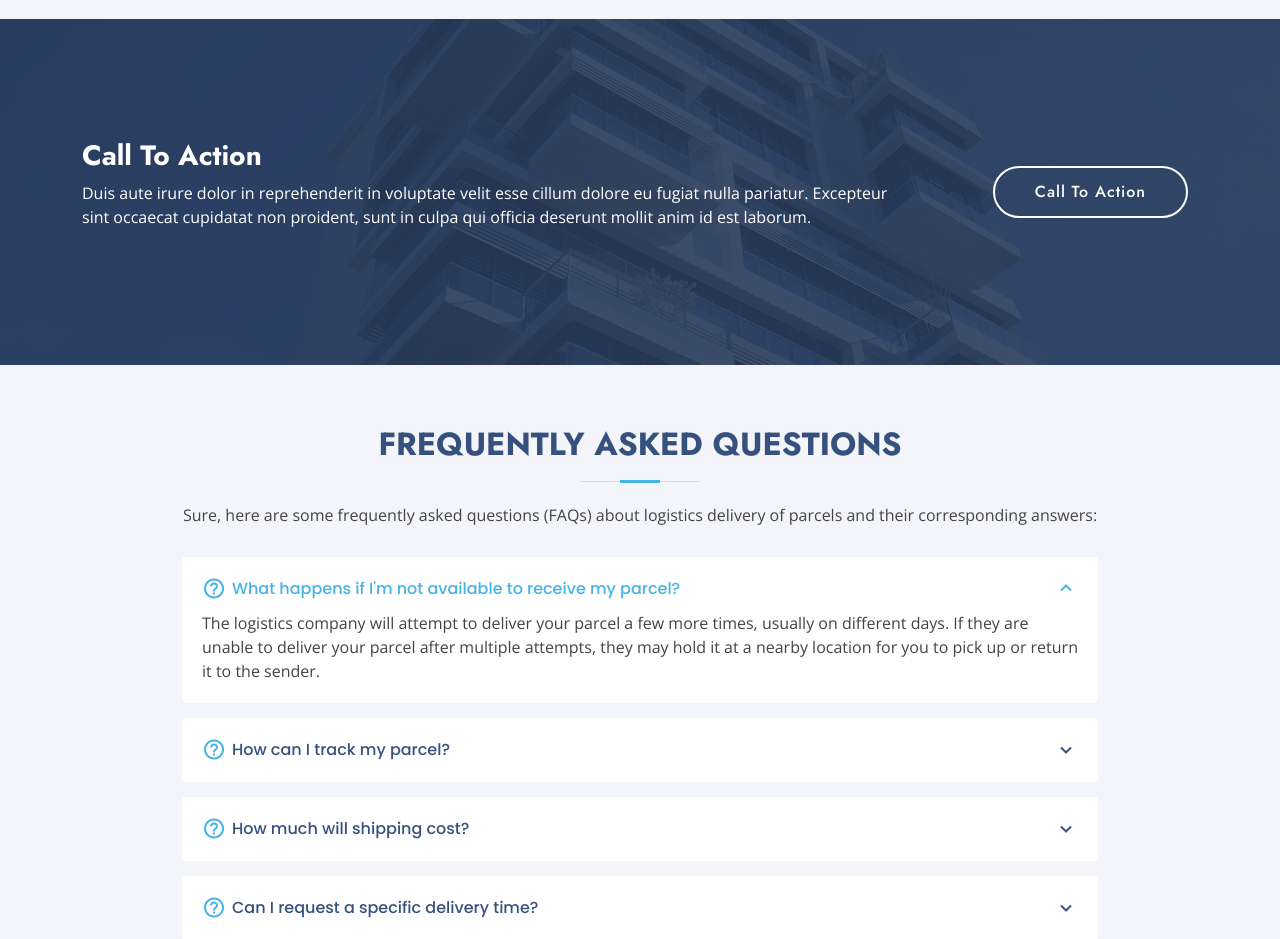
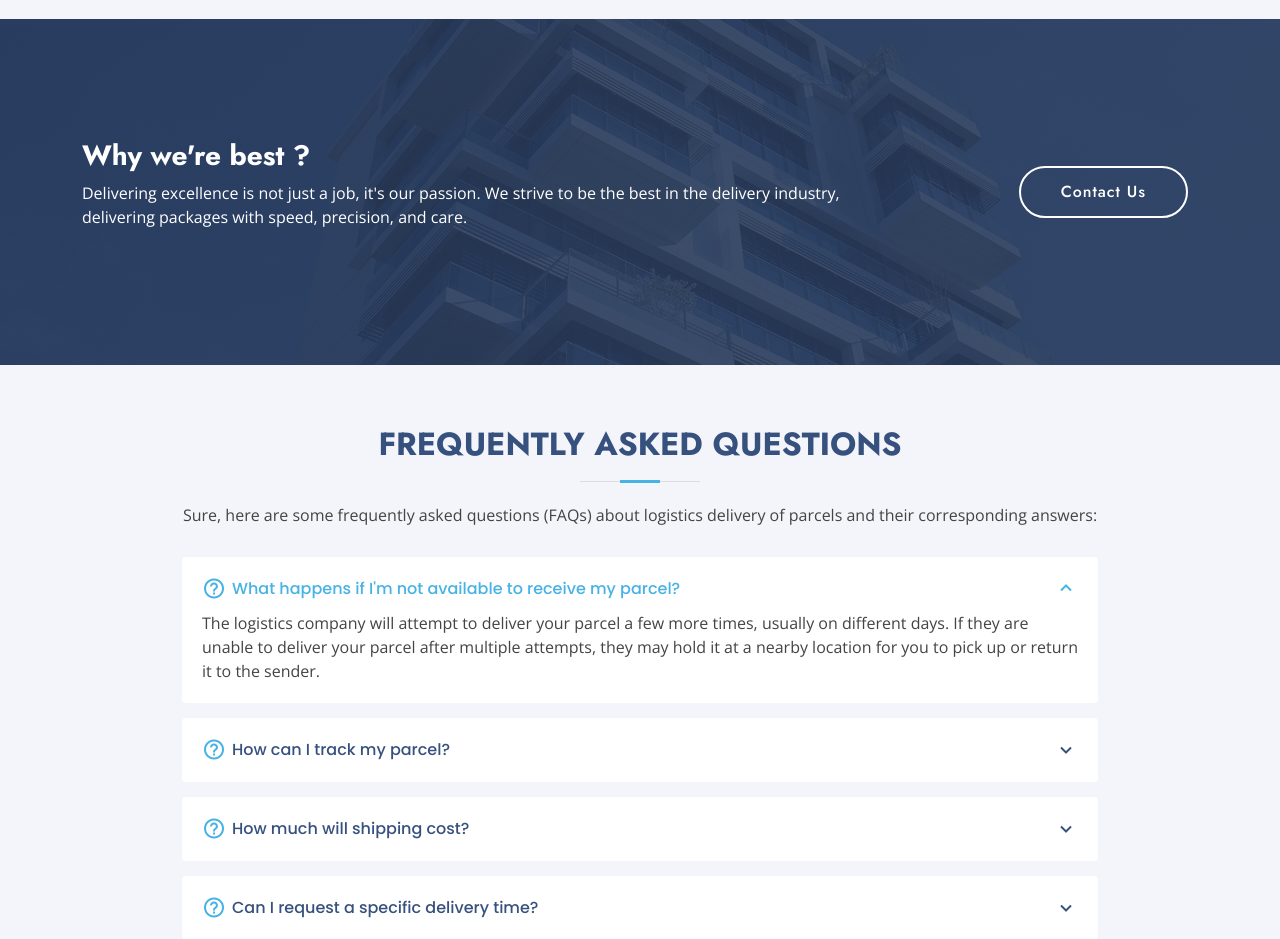
Before and after one commit to mandaliyaashish/sandyenterprise, a plain HTML site: page index.html in a window 1280 px wide. Shown: the part 2920-3859 px from the top of the page. Drawn offline with nearby package versions, Linux system fonts and the light colour scheme.

Commit message:
change call to action

```diff
--- a/index.html
+++ b/index.html
@@ -287,11 +287,11 @@
 
         <div class="row">
           <div class="col-lg-9 text-center text-lg-start">
-            <h3>Call To Action</h3>
-            <p> Duis aute irure dolor in reprehenderit in voluptate velit esse cillum dolore eu fugiat nulla pariatur. Excepteur sint occaecat cupidatat non proident, sunt in culpa qui officia deserunt mollit anim id est laborum.</p>
+            <h3>Why we're best ?</h3>
+            <p> Delivering excellence is not just a job, it's our passion. We strive to be the best in the delivery industry, delivering packages with speed, precision, and care.</p>
           </div>
           <div class="col-lg-3 cta-btn-container text-center">
-            <a class="cta-btn align-middle" href="#">Call To Action</a>
+            <a class="cta-btn align-middle" href="#contact">Contact Us</a>
           </div>
         </div>
 
```
